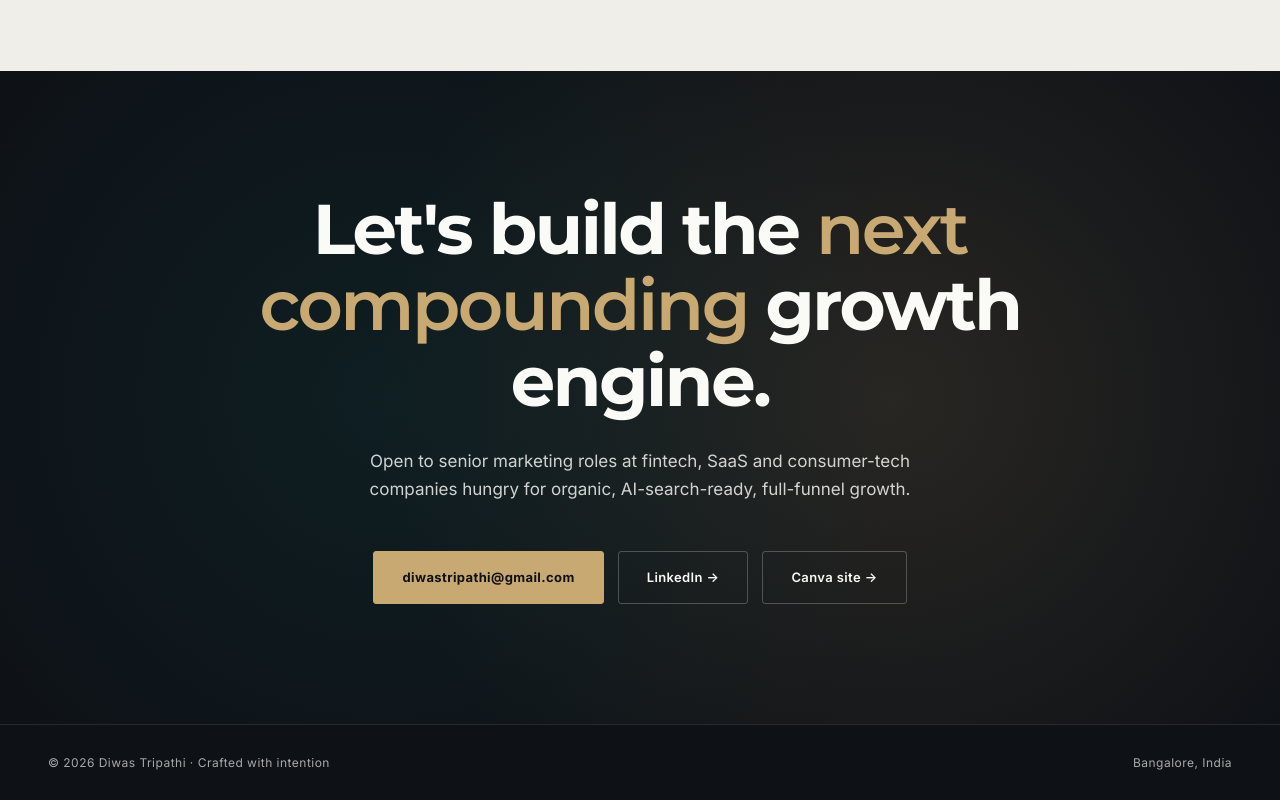
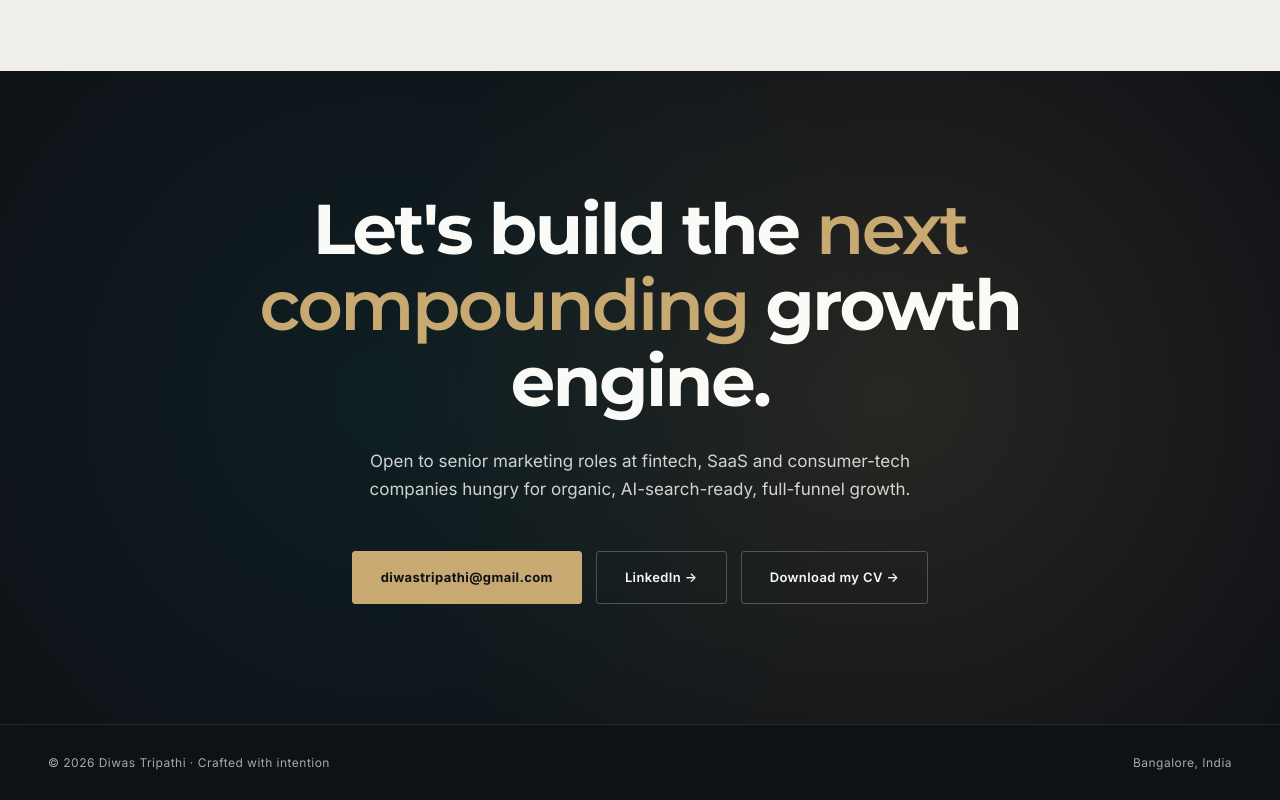
Before and after one commit to dtalks-martech/my-digital-intro, a plain HTML site: page index.html in a window 1280 px wide. Shown: the part 5744-6544 px from the top of the page. Drawn offline with Linux system fonts and the light colour scheme.

Commit message:
Update contact link to CV download

```diff
--- a/index.html
+++ b/index.html
@@ -1109,7 +1109,7 @@
     <div class="contact-links">
       <a href="mailto:diwastripathi@gmail.com" class="contact-link primary">diwastripathi@gmail.com</a>
       <a href="https://linkedin.com/in/diwas-tripathi" target="_blank" rel="noopener" class="contact-link">LinkedIn →</a>
-      <a href="https://diwastripathi.my.canva.site" target="_blank" rel="noopener" class="contact-link">Canva site →</a>
+      <a href="https://drive.google.com/file/d/1Mib3xQ_4OobNmK3SXMxX49a2wsobDlkw/view?usp=sharing" target="_blank" rel="noopener" class="contact-link">Download my CV →</a>
     </div>
   </div>
 </section>
```
